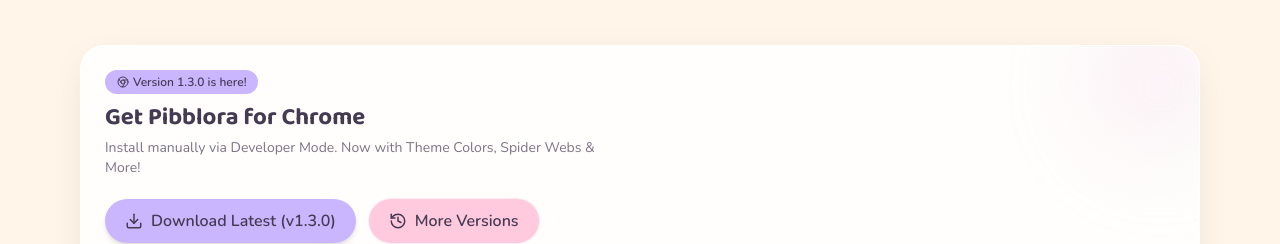
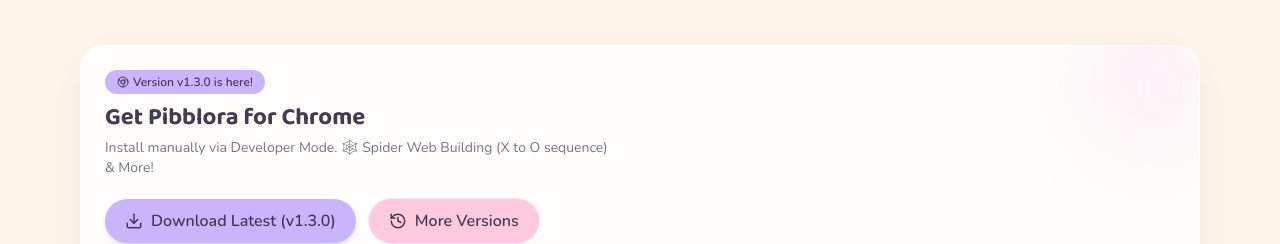
Before and after one commit to Praveenkanth2805/pibblora-extension, a React (Vite) app in the folder pibblora/: page / in a window 1280 px wide. Shown: the part 547-791 px from the top of the page. Built offline with nearby package versions, Linux system fonts and the light colour scheme.

Commit message:
refactor: centralize release data into releaseData.ts for single-source version management

```diff
--- /dev/null
+++ b/pibblora/src/shared/releaseData.ts
@@ -0,0 +1,58 @@
+export interface Release {
+  version: string;
+  date: string;
+  isLatest: boolean;
+  url: string;
+  changes: string[];
+}
+
+export const RELEASES: Release[] = [
+  {
+    version: 'v1.3.0',
+    date: 'Latest Release',
+    isLatest: true,
+    url: 'https://github.com/Praveenkanth2805/pibblora-extension/releases/download/v1.3.0/pibblora-extension-v1.3.0.zip',
+    changes: [
+      '🕸️ Spider Web Building (X to O sequence)',
+      '🌙 Theme-based Trail Colors',
+      '🐌 Realistic Snail Crawling (No teleporting)',
+      '⚡ Code Optimization & Bug Fixes',
+    ],
+  },
+  {
+    version: 'v1.2.0',
+    date: 'Previous Release',
+    isLatest: false,
+    url: 'https://github.com/Praveenkanth2805/pibblora-extension/releases/download/v1.2.0/pibblora-extension-v1.2.0.zip',
+    changes: [
+      '🌈 Dual Cursor Colors (Choose two colors to alternate)',
+      '⚡ Super smooth cursor trails (Zero Lag)',
+      '🕷️ Improved Spider-Man movement (Bounces left & right)',
+      '🎨 UI Bug fixes for DreamTab & Popup',
+    ],
+  },
+  {
+    version: 'v1.1.0',
+    date: 'Previous Release',
+    isLatest: false,
+    url: 'https://github.com/Praveenkanth2805/pibblora-extension/releases/download/v1.1.0/pibblora-extension-v1.1.0.zip',
+    changes: [
+      '🕷️ Added Spider-Man pet (with web swinging bounce)',
+      '📸 Custom Pet image upload support',
+      '✨ New Neon cursor with gradients',
+      '🎨 DreamTab search bar & layout improvements',
+    ],
+  },
+  {
+    version: 'v1.0.0',
+    date: 'Initial Release',
+    isLatest: false,
+    url: 'https://github.com/Praveenkanth2805/pibblora-extension/releases/download/v1.0.0/pibblora-extension-v.1.0.0.zip',
+    changes: [
+      '🐱 Original Pets (Cat, Bunny, Star, Blob, Pikachu)',
+      '💫 Cursor trails (Stars, Hearts, Bubbles)',
+      '🌙 DreamTab (Clock, Search, Widgets)',
+      '🎨 Pastel & Dark themes',
+    ],
+  },
+];
--- a/pibblora/src/web/components/ExtensionDownload.tsx
+++ b/pibblora/src/web/components/ExtensionDownload.tsx
@@ -1,9 +1,7 @@
 import { Download, Chrome, Puzzle, Settings, CheckCircle2, History } from 'lucide-react';
 import { Link } from 'react-router-dom';
 import { Card, Button } from '../../shared/ui';
-
-// Latest v1.3.0 ZIP Link
-const DOWNLOAD_URL = 'https://github.com/Praveenkanth2805/pibblora-extension/releases/download/v1.3.0/pibblora-extension-v1.3.0.zip';
+import { RELEASES } from '../../shared/releaseData';
 
 const steps = [
   { icon: Download, text: 'Download the ZIP file.' },
@@ -14,25 +12,28 @@ const steps = [
 ];
 
 export function ExtensionDownload() {
+  // Automatically find the latest release
+  const latestRelease = RELEASES.find(r => r.isLatest) || RELEASES[0];
+
   return (
     <Card className="relative overflow-hidden">
       <div className="absolute -right-10 -top-10 h-40 w-40 rounded-full pibblora-gradient opacity-20 blur-2xl" />
       <div className="relative z-10 flex flex-col items-center text-center md:items-start md:text-left">
 
         <span className="mb-2 inline-flex items-center gap-1 rounded-full px-3 py-1 text-xs font-semibold" style={{ background: 'var(--c-primary)' }}>
-          <Chrome size={12} /> Version 1.3.0 is here!
+          <Chrome size={12} /> Version {latestRelease.version} is here!
         </span>
 
         <h3 className="font-display text-2xl font-bold">Get Pibblora for Chrome</h3>
         <p className="mt-1 max-w-lg text-sm opacity-70">
-          Install manually via Developer Mode. Now with Theme Colors, Spider Webs & More!
+          Install manually via Developer Mode. {latestRelease.changes[0]} & More!
         </p>
 
         {/* Buttons Section */}
         <div className="mt-5 flex w-full flex-col gap-3 sm:flex-row sm:items-center">
-          <a href={DOWNLOAD_URL} target="_blank" rel="noreferrer" className="shrink-0">
+          <a href={latestRelease.url} target="_blank" rel="noreferrer" className="shrink-0">
             <Button className="w-full sm:w-auto">
-              <Download size={18} /> Download Latest (v1.3.0)
+              <Download size={18} /> Download Latest ({latestRelease.version})
             </Button>
           </a>
 
--- a/pibblora/src/web/pages/ExtensionPage.tsx
+++ b/pibblora/src/web/pages/ExtensionPage.tsx
@@ -2,56 +2,7 @@ import { Chrome, Download, Puzzle, Settings, CheckCircle2, Sparkles, History } f
 import { Card, PageHeader, Button } from '../../shared/ui';
 import SEO from '../../shared/SEO';
 
-const RELEASES = [
-  {
-    version: 'v1.3.0',
-    date: 'Latest Release',
-    isLatest: true,
-    url: 'https://github.com/Praveenkanth2805/pibblora-extension/releases/download/v1.3.0/pibblora-extension-v1.3.0.zip', // <-- v1.3.0 ZIP லிங்க்
-    changes: [
-      '🕸️ Spider Web Building (X to O sequence)',
-      '🌙 Theme-based Trail Colors',
-      '🐌 Realistic Snail Crawling (No teleporting)',
-      '⚡ Code Optimization & Bug Fixes',
-    ],
-  },
-  {
-    version: 'v1.2.0',
-    date: 'Previous Release',
-    isLatest: false,
-    url: 'https://github.com/Praveenkanth2805/pibblora-extension/releases/download/v1.2.0/pibblora-extension-v1.2.0.zip',
-    changes: [
-      '🌈 Dual Cursor Colors (Choose two colors to alternate)',
-      '⚡ Super smooth cursor trails (Zero Lag)',
-      '🕷️ Improved Spider-Man movement (Bounces left & right)',
-      '🎨 UI Bug fixes for DreamTab & Popup',
-    ],
-  },
-  {
-    version: 'v1.1.0',
-    date: 'Previous Release',
-    isLatest: false,
-    url: 'https://github.com/Praveenkanth2805/pibblora-extension/releases/download/v1.1.0/pibblora-extension-v1.1.0.zip',
-    changes: [
-      '🕷️ Added Spider-Man pet (with web swinging bounce)',
-      '📸 Custom Pet image upload support',
-      '✨ New Neon cursor with gradients',
-      '🎨 DreamTab search bar & layout improvements',
-    ],
-  },
-  {
-    version: 'v1.0.0',
-    date: 'Initial Release',
-    isLatest: false,
-    url: 'https://github.com/Praveenkanth2805/pibblora-extension/releases/download/v1.0.0/pibblora-extension-v.1.0.0.zip',
-    changes: [
-      '🐱 Original Pets (Cat, Bunny, Star, Blob, Pikachu)',
-      '💫 Cursor trails (Stars, Hearts, Bubbles)',
-      '🌙 DreamTab (Clock, Search, Widgets)',
-      '🎨 Pastel & Dark themes',
-    ],
-  },
-];
+import { RELEASES } from '../../shared/releaseData';
 
 const steps = [
   { icon: Download, text: 'Download the ZIP file for your preferred version.' },
```
